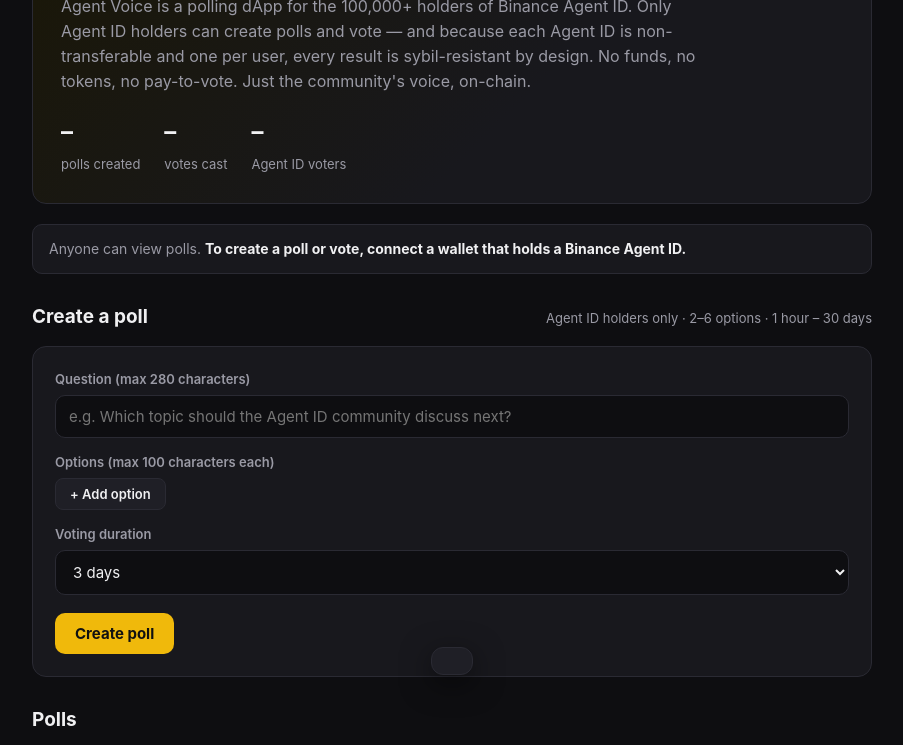
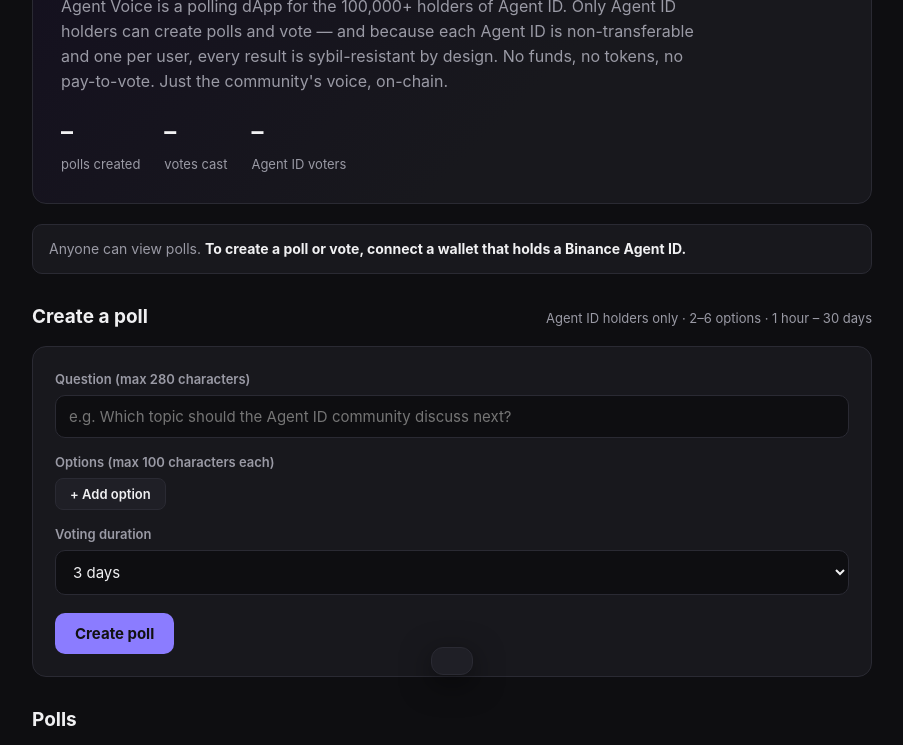
Before and after one commit to Einju/agent-voice, a website: page docs/index.html in a window 1280 px wide. Shown: the part 181-926 px from the top of the page, without its empty margins (188-1091 px from the left). Drawn offline with nearby package versions, Linux system fonts and the light colour scheme.

Commit message:
Rebrand: violet accent instead of Binance yellow; trim Binance wording in hero

```diff
--- a/docs/index.html
+++ b/docs/index.html
@@ -14,8 +14,8 @@
     --border: #2a2a33;
     --text: #f0f0f2;
     --muted: #9a9aa5;
-    --accent: #f0b90b;
-    --accent-dim: rgba(240, 185, 11, 0.14);
+    --accent: #8b7cff;
+    --accent-dim: rgba(139, 124, 255, 0.14);
     --green: #2ebd85;
     --red: #e5484d;
     --radius: 14px;
@@ -66,7 +66,7 @@
   button.small { padding: 7px 14px; font-size: 13px; border-radius: 8px; }
 
   .hero {
-    background: linear-gradient(135deg, #1a1707 0%, var(--card) 60%);
+    background: linear-gradient(135deg, #14101f 0%, var(--card) 60%);
     border: 1px solid var(--border); border-radius: var(--radius);
     padding: 28px; margin: 8px 0 20px;
   }
@@ -194,7 +194,7 @@
 
   <div class="hero">
     <h2>One Agent ID. <span>One vote.</span></h2>
-    <p>Agent Voice is a polling dApp for the 100,000+ holders of Binance Agent ID.
+    <p>Agent Voice is a polling dApp for the 100,000+ holders of Agent ID.
        Only Agent ID holders can create polls and vote — and because each Agent ID is
        non-transferable and one per user, every result is sybil-resistant by design.
        No funds, no tokens, no pay-to-vote. Just the community's voice, on-chain.</p>
```
